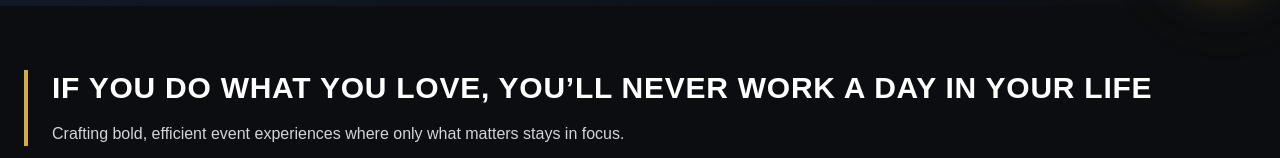
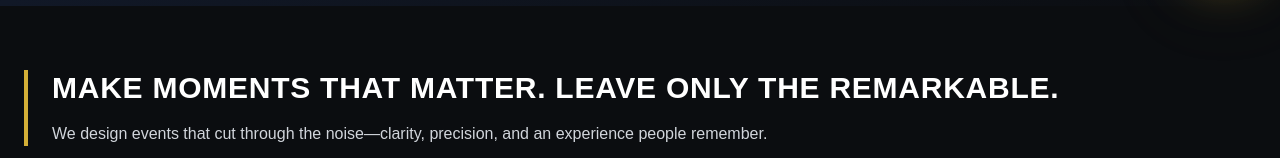
Before and after one commit to grrreatt/cecevents, a Next.js app: page / in a window 1280 px wide. Shown: the part 794-952 px from the top of the page. Built offline with nearby package versions, Linux system fonts and the light colour scheme; no server answers.

Commit message:
feat(team,home): make TeamSection adaptive and reuse on About page; refactor Featured Portfolio to image cards with adaptive layout; update QuoteBand copy

```diff
--- a/components/QuoteBand.tsx
+++ b/components/QuoteBand.tsx
@@ -14,10 +14,10 @@ export default function QuoteBand() {
           className="border-l-4 border-gold pl-6"
         >
           <h3 className="text-2xl md:text-3xl font-bold tracking-wide mb-4">
-            IF YOU DO WHAT YOU LOVE, YOU’LL NEVER WORK A DAY IN YOUR LIFE
+            MAKE MOMENTS THAT MATTER. LEAVE ONLY THE REMARKABLE.
           </h3>
           <p className="text-sm md:text-base text-gray-300">
-            Crafting bold, efficient event experiences where only what matters stays in focus.
+            We design events that cut through the noise—clarity, precision, and an experience people remember.
           </p>
         </motion.div>
       </div>
```
